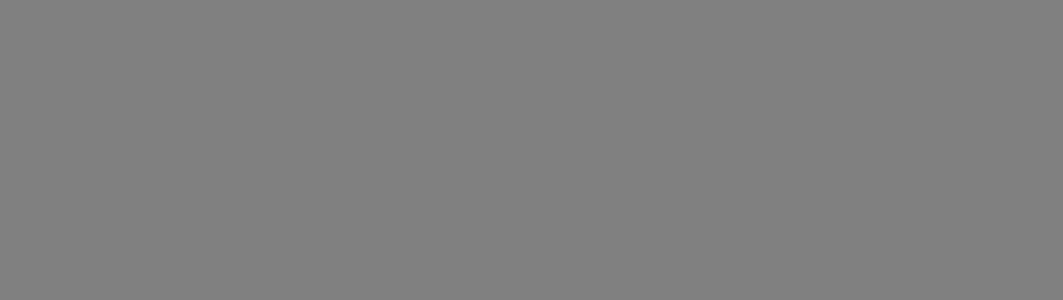
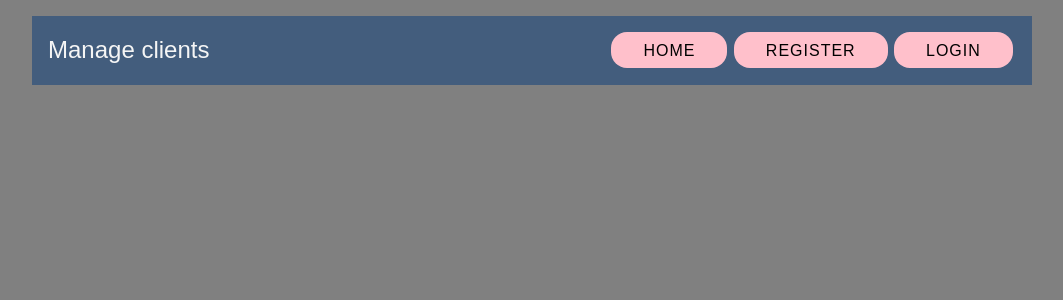
Before and after one commit to SvajunasM/client-front, a React (Create React App) app: page / in a window 1280 px wide. Before the commit this address had no page. Shown: the top 300 px of the page, without its empty margins (108-1171 px from the left). Built offline with nearby package versions, Linux system fonts and the light colour scheme.

Commit message:
Update Header.jsx

```diff
--- a/src/components/Header/Header.jsx
+++ b/src/components/Header/Header.jsx
@@ -7,8 +7,9 @@ function Header({ children }) {
     <S.Header>
       <S.Title>Manage clients</S.Title>
       <S.Links>
-        <S.Link href='#'>Remove</S.Link>
-        <S.Link href='#'>Login</S.Link>
+        <S.Navigate to='/'>home</S.Navigate>
+        <S.Navigate to='/register'>Register</S.Navigate>
+        <S.Navigate to='/login'>Login</S.Navigate>
       </S.Links>
     </S.Header>
   );
```
